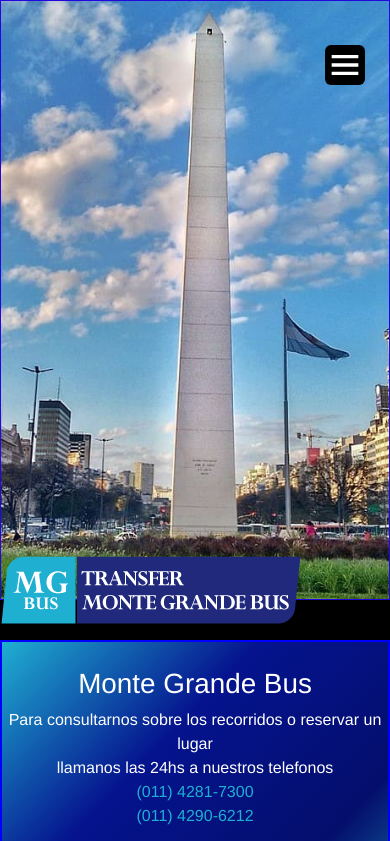
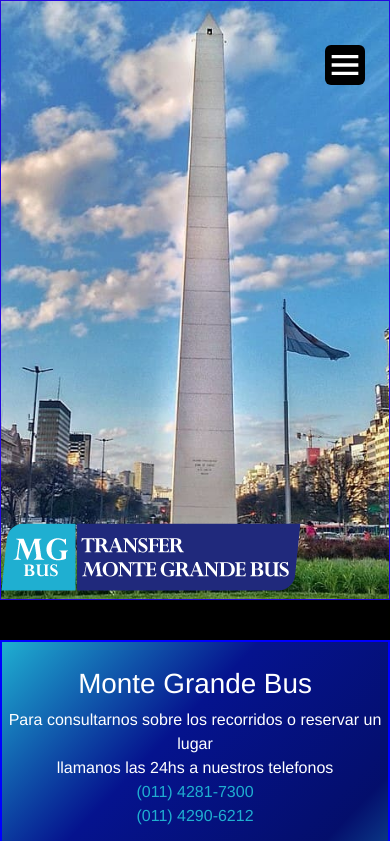
Before and after one commit to montegrandebus/montegrandebus, a website: page index.html in a window 390 px wide. Shown: the top 841 px of the page. Drawn offline with nearby package versions, Linux system fonts and the light colour scheme.

Commit message:
flex end logo menu

```diff
--- a/scss/_general.scss
+++ b/scss/_general.scss
@@ -261,8 +261,8 @@ p {
         display: flex;
         flex-direction: row;
         justify-content: space-between;
-        align-items: flex-start;
         grid-template-columns: repeat(2, max-content);
+        align-content: flex-end;
     }
     .nav:target {
         --state-menu: translate(0);
@@ -272,7 +272,6 @@ p {
     .logomgb__768 {
         animation: transitionInLogo 1.3s;
         display: unset;
-        position: absolute;
         bottom: 220px;
     }
 
```
Also changed, not shown: css/main.css.
